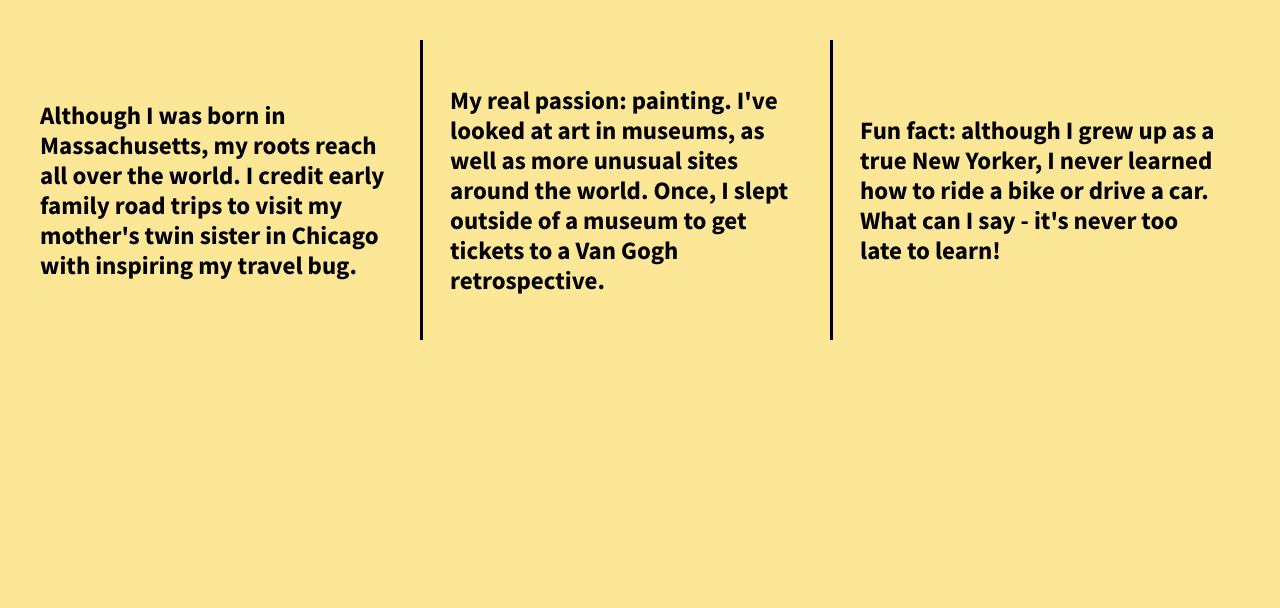
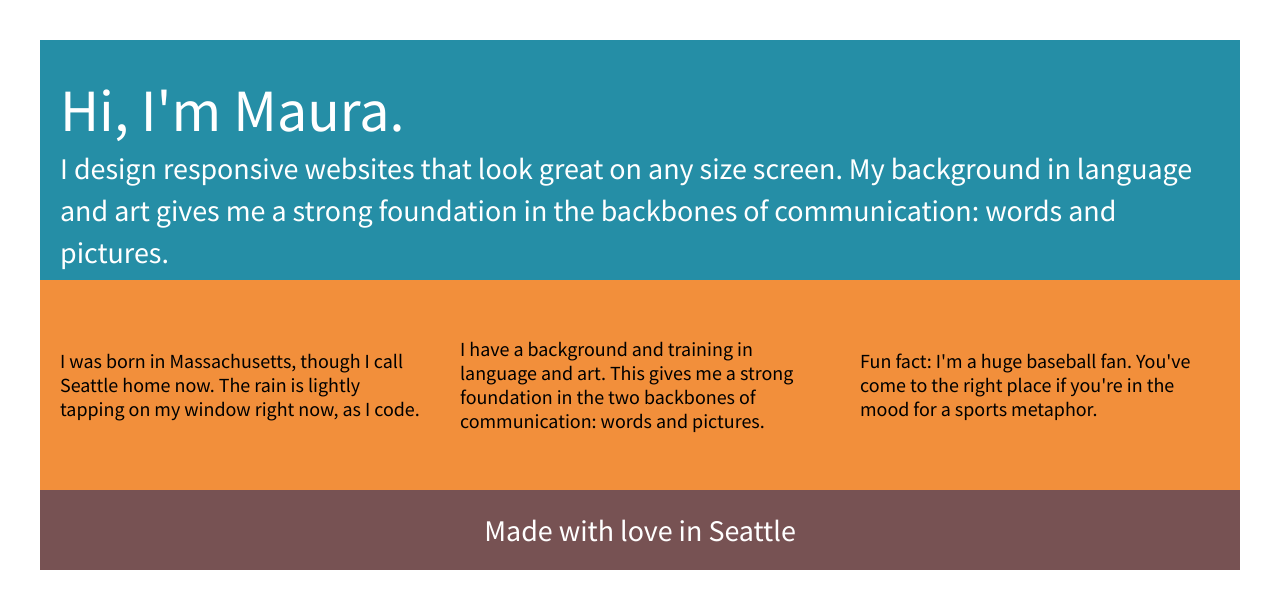
Before and after one commit to mauramcgurk/flexbox-grids, a plain HTML site: page index.html in a window 1280 px wide. Drawn offline with nearby package versions, Linux system fonts and the light colour scheme.

Commit message:
Tried to match code and layout to easy-flexbox-site

```diff
--- a/css/main.css
+++ b/css/main.css
@@ -97,8 +97,9 @@ textarea {
 
 
 html {
-  background-color: #fce796;
+  background-color: #ffffff;
   height: 100%;
+  width: 100%;
 }
 
 body {
@@ -108,30 +109,64 @@ body {
   height: 100%;
 }
 
-.wrapper {
-  /*add display:flex and set justify-content to space-between*/
-  display:flex;
-  font-weight: 700;
-  justify-content: space-between;
-
+header, footer, main {
+  display: flex;
+  align-items: center;
 }
 
-.div-1, .div-2, .div-3 {
+header, footer {
+  width: 100%;
+}
+
+header {
+  background-color: #258EA6;
+  color: #ffffff;
+  font-size: 3em;
+  height: 100px;
+  padding: 20px 20px 0px 20px;
+}
+
+footer {
+  background-color: #775253;
+  color:#ffffff;
+  font-size: 1.5em;
+  height: 80px;
+  justify-content: center;
+}
+
+main {
+  height: 100px;
+  background-color: #258EA6;
+  color: #ffffff;
+  font-size: 1.5em;
+  justify-content: center;
+  padding: 0px 20px 20px 20px;
+}
+
+.flex-container {
+  /*add display:flex and set justify-content to space-between*/
+  display: flex;
+  /* font-weight: 700; */
+  justify-content: center;
+  justify-content: space-between;
+  align-items: center;
+  flex-flow: row wrap;
+}
+
+#div-1, #div-2, #div-3, .flex-items {
   /*give the divs a width of 30%, add display:flex, set justify-content and align-items to center*/
   color: #000000;
   display: flex;
   line-height: 1.2em;
-  font-size: 1.25em;
-  height: 300px;
+  font-size: 1em;
+  height: 200px;
   width:30%;
   justify-content: center;
   align-items: center;
-  padding-right: 20px;
+  padding: 5px 20px;
+  background-color: #f28f3b;
 }
 
-.div-1, .div-2 {
-  border-right: 3px solid #000000;
-}
 
 
 
--- a/index.html
+++ b/index.html
@@ -16,22 +16,32 @@
         <link href='http://fonts.googleapis.com/css?family=Lora:700' rel='stylesheet' type='text/css'>
         <link href='http://fonts.googleapis.com/css?family=Source+Sans+Pro:400,700' rel='stylesheet' type='text/css'>
     </head>
+
     <body>
         <!--[if lt IE 8]>
             <p class="browserupgrade">You are using an <strong>outdated</strong> browser. Please <a href="http://browsehappy.com/">upgrade your browser</a> to improve your experience.</p>
         <![endif]-->
 
-        <section class="wrapper">
-            <div class="div-1">
-                <p>Although I was born in Massachusetts, my roots reach all over the world. I credit early family road trips to visit my mother's twin sister in Chicago with inspiring my travel bug.</p>
-            </div>
-            <div class="div-2">
-                <p>My real passion: painting. I've looked at art in museums, as well as more unusual sites around the world. Once, I slept outside of a museum to get tickets to a Van Gogh retrospective.</p>
-            </div>
-            <div class="div-3">
-                <p>Fun fact: although I grew up as a true New Yorker, I never learned how to ride a bike or drive a car. What can I say - it's never too late to learn!</p>
-            </div>
-        </section>
+        <!-- Add your site or application content here -->
+      <section class="flex-container">
+          <header>Hi, I'm Maura.</header>
+
+          <main>I design responsive websites that look great on any size screen. My background in language and art gives me a strong foundation in the backbones of communication: words and pictures.</p></main>
+
+              <div id="div-1" class="flex-items">
+                  <p>I was born in Massachusetts, though I call Seattle home now. The rain is lightly tapping on my window right now, as I code.</p>
+              </div>
+
+              <div id="div-2" class="flex-items">
+                  <p>I have a background and training in language and art. This gives me a strong foundation in the two backbones of communication: words and pictures.</p>
+              </div>
+
+              <div id="div-3" class="flex-items">
+                  <p>Fun fact: I'm a huge baseball fan. You've come to the right place if you're in the mood for a sports metaphor.</p>
+              </div>
+
+              <footer><p>Made with love in Seattle</p></footer>
+      </section>
 
         <script src="https://ajax.googleapis.com/ajax/libs/jquery/1.11.3/jquery.min.js"></script>
         <script>window.jQuery || document.write('<script src="js/vendor/jquery-1.11.3.min.js"><\/script>')</script>
```
